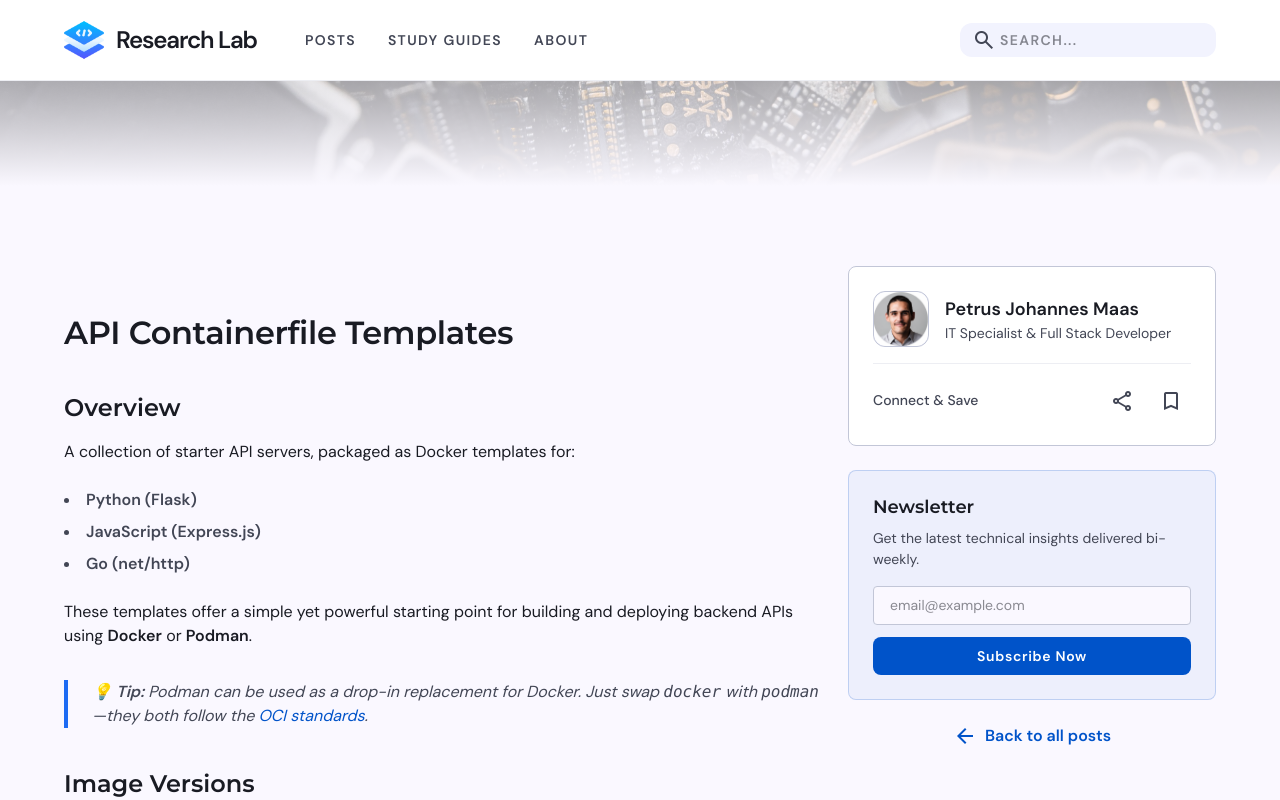
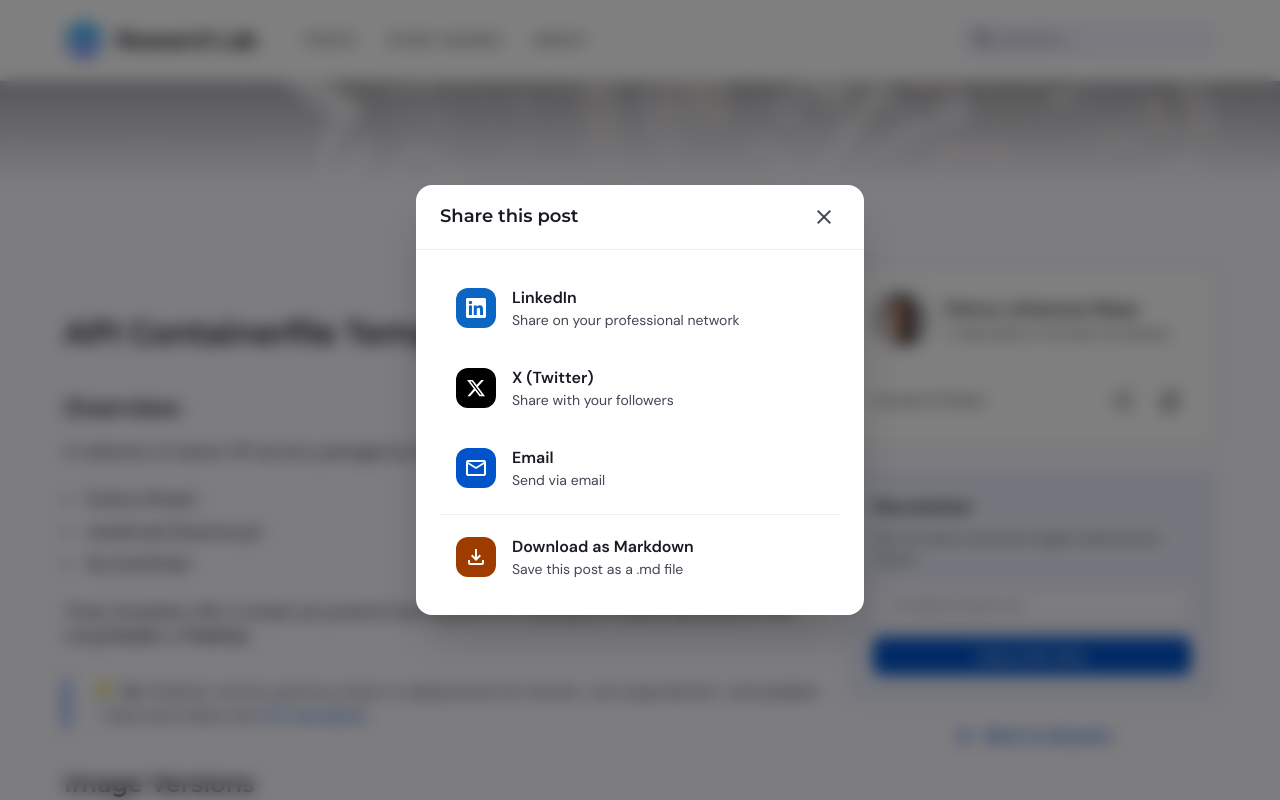
Before and after one commit to petrusjohannesmaas/research-lab, a React (Vite) app: page /post/api-containerfile-templates in a window 1280 px wide. Both pictures are taken after a click on the button "share". Shown: the part 508-1308 px from the top of the page. Built offline with nearby package versions, Linux system fonts and the light colour scheme.

Commit message:
Add share and copy to clipboard feature

```diff
--- /dev/null
+++ b/src/components/ShareModal.tsx
@@ -0,0 +1,135 @@
+import React from 'react';
+
+interface ShareModalProps {
+  isOpen: boolean;
+  onClose: () => void;
+  title: string;
+  slug: string;
+  content: string;
+}
+
+const ShareModal: React.FC<ShareModalProps> = ({ isOpen, onClose, title, slug, content }) => {
+  if (!isOpen) return null;
+
+  const postUrl = `${window.location.origin}/post/${slug}`;
+  const encodedUrl = encodeURIComponent(postUrl);
+  const encodedTitle = encodeURIComponent(title);
+
+  const handleLinkedIn = () => {
+    window.open(
+      `https://www.linkedin.com/sharing/share-offsite/?url=${encodedUrl}`,
+      '_blank',
+      'noopener,noreferrer'
+    );
+  };
+
+  const handleX = () => {
+    window.open(
+      `https://x.com/intent/tweet?url=${encodedUrl}&text=${encodedTitle}`,
+      '_blank',
+      'noopener,noreferrer'
+    );
+  };
+
+  const handleEmail = () => {
+    const subject = encodeURIComponent(`Check out: ${title}`);
+    const body = encodeURIComponent(`I thought you might find this interesting:\n\n${title}\n\n${postUrl}`);
+    window.open(`mailto:?subject=${subject}&body=${body}`, '_blank');
+  };
+
+  const handleDownload = () => {
+    const blob = new Blob([content], { type: 'text/markdown' });
+    const url = URL.createObjectURL(blob);
+    const a = document.createElement('a');
+    a.href = url;
+    a.download = `${slug}.md`;
+    document.body.appendChild(a);
+    a.click();
+    document.body.removeChild(a);
+    URL.revokeObjectURL(url);
+  };
+
+  return (
+    <div
+      className="fixed inset-0 z-50 flex items-center justify-center bg-black/50 backdrop-blur-sm"
+      onClick={onClose}
+    >
+      <div
+        className="bg-white rounded-2xl shadow-2xl w-full max-w-md mx-4 overflow-hidden"
+        onClick={(e) => e.stopPropagation()}
+      >
+        <div className="flex items-center justify-between px-6 py-4 border-b border-outline-variant/30">
+          <h2 className="font-headline-sm text-headline-sm text-on-surface">Share this post</h2>
+          <button
+            onClick={onClose}
+            className="p-1 hover:bg-surface-container-high rounded-lg transition-colors text-on-surface-variant"
+          >
+            <span className="material-symbols-outlined text-[20px]">close</span>
+          </button>
+        </div>
+
+        <div className="p-6 space-y-3">
+          <button
+            onClick={handleLinkedIn}
+            className="w-full flex items-center gap-4 px-4 py-3 rounded-xl hover:bg-surface-container-low transition-colors text-left"
+          >
+            <div className="w-10 h-10 rounded-full bg-[#0A66C2] flex items-center justify-center shrink-0">
+              <svg className="w-5 h-5 text-white" fill="currentColor" viewBox="0 0 24 24">
+                <path d="M20.447 20.452h-3.554v-5.569c0-1.328-.027-3.037-1.852-3.037-1.853 0-2.136 1.445-2.136 2.939v5.667H9.351V9h3.414v1.561h.046c.477-.9 1.637-1.85 3.37-1.85 3.601 0 4.267 2.37 4.267 5.455v6.286zM5.337 7.433c-1.144 0-2.063-.926-2.063-2.065 0-1.138.92-2.063 2.063-2.063 1.14 0 2.064.925 2.064 2.063 0 1.139-.925 2.065-2.064 2.065zm1.782 13.019H3.555V9h3.564v11.452zM22.225 0H1.771C.792 0 0 .774 0 1.729v20.542C0 23.227.792 24 1.771 24h20.451C23.2 24 24 23.227 24 22.271V1.729C24 .774 23.2 0 22.222 0h.003z"/>
+              </svg>
+            </div>
+            <div>
+              <p className="font-bold text-on-surface">LinkedIn</p>
+              <p className="text-sm text-on-surface-variant">Share on your professional network</p>
+            </div>
+          </button>
+
+          <button
+            onClick={handleX}
+            className="w-full flex items-center gap-4 px-4 py-3 rounded-xl hover:bg-surface-container-low transition-colors text-left"
+          >
+            <div className="w-10 h-10 rounded-full bg-black flex items-center justify-center shrink-0">
+              <svg className="w-5 h-5 text-white" fill="currentColor" viewBox="0 0 24 24">
+                <path d="M18.244 2.25h3.308l-7.227 8.26 8.502 11.24H16.17l-5.214-6.817L4.99 21.75H1.68l7.73-8.835L1.254 2.25H8.08l4.713 6.231zm-1.161 17.52h1.833L7.084 4.126H5.117z"/>
+              </svg>
+            </div>
+            <div>
+              <p className="font-bold text-on-surface">X (Twitter)</p>
+              <p className="text-sm text-on-surface-variant">Share with your followers</p>
+            </div>
+          </button>
+
+          <button
+            onClick={handleEmail}
+            className="w-full flex items-center gap-4 px-4 py-3 rounded-xl hover:bg-surface-container-low transition-colors text-left"
+          >
+            <div className="w-10 h-10 rounded-full bg-primary flex items-center justify-center shrink-0">
+              <span className="material-symbols-outlined text-white text-xl">mail</span>
+            </div>
+            <div>
+              <p className="font-bold text-on-surface">Email</p>
+              <p className="text-sm text-on-surface-variant">Send via email</p>
+            </div>
+          </button>
+
+          <div className="border-t border-outline-variant/30 my-2"></div>
+
+          <button
+            onClick={handleDownload}
+            className="w-full flex items-center gap-4 px-4 py-3 rounded-xl hover:bg-surface-container-low transition-colors text-left"
+          >
+            <div className="w-10 h-10 rounded-full bg-tertiary flex items-center justify-center shrink-0">
+              <span className="material-symbols-outlined text-white text-xl">download</span>
+            </div>
+            <div>
+              <p className="font-bold text-on-surface">Download as Markdown</p>
+              <p className="text-sm text-on-surface-variant">Save this post as a .md file</p>
+            </div>
+          </button>
+        </div>
+      </div>
+    </div>
+  );
+};
+
+export default ShareModal;
--- a/src/pages/PostPage.tsx
+++ b/src/pages/PostPage.tsx
@@ -1,13 +1,22 @@
-import React, { useMemo } from 'react';
+import React, { useMemo, useState } from 'react';
 import { useParams, Link, Navigate } from 'react-router-dom';
 import ReactMarkdown from 'react-markdown';
 import remarkGfm from 'remark-gfm';
 import { getPostBySlug } from '../utils/posts';
 import { getRandomImage } from '../utils/images';
+import ShareModal from '../components/ShareModal';
 
 const PostPage: React.FC = () => {
   const { slug } = useParams<{ slug: string }>();
   const post = useMemo(() => (slug ? getPostBySlug(slug) : undefined), [slug]);
+  const [isShareModalOpen, setIsShareModalOpen] = useState(false);
+  const [showToast, setShowToast] = useState(false);
+
+  const handleCopyLink = () => {
+    navigator.clipboard.writeText(window.location.href);
+    setShowToast(true);
+    setTimeout(() => setShowToast(false), 2000);
+  };
 
   // Random image cycled when a post is opened
   const headerImage = useMemo(() => getRandomImage(), [slug]);
@@ -133,13 +142,19 @@
                   </div>
                 </div>
                 <div className="flex items-center justify-between pt-4 border-t border-outline-variant/30">
-                  <p className="text-sm font-medium text-on-surface-variant">Connect & Save</p>
+                  <p className="text-sm font-medium text-on-surface-variant">Connect & Share</p>
                   <div className="flex gap-2">
-                    <button className="p-2 hover:bg-surface-container-high rounded-lg transition-colors text-on-surface-variant">
+                    <button
+                      onClick={() => setIsShareModalOpen(true)}
+                      className="p-2 hover:bg-surface-container-high rounded-lg transition-colors text-on-surface-variant"
+                    >
                       <span className="material-symbols-outlined text-[20px]">share</span>
                     </button>
-                    <button className="p-2 hover:bg-surface-container-high rounded-lg transition-colors text-on-surface-variant">
-                      <span className="material-symbols-outlined text-[20px]">bookmark</span>
+                    <button
+                      onClick={handleCopyLink}
+                      className="p-2 hover:bg-surface-container-high rounded-lg transition-colors text-on-surface-variant"
+                    >
+                      <span className="material-symbols-outlined text-[20px]">content_copy</span>
                     </button>
                   </div>
                 </div>
@@ -170,6 +185,21 @@
           </aside>
         </div>
       </main>
+
+      <ShareModal
+        isOpen={isShareModalOpen}
+        onClose={() => setIsShareModalOpen(false)}
+        title={post.title}
+        slug={slug || ''}
+        content={post.content}
+      />
+
+      {showToast && (
+        <div className="fixed bottom-6 left-1/2 -translate-x-1/2 z-50 bg-on-surface text-white px-5 py-3 rounded-xl shadow-lg flex items-center gap-2 animate-in fade-in slide-in-from-bottom-2 duration-200">
+          <span className="material-symbols-outlined text-[18px]">check_circle</span>
+          <span className="font-medium text-sm">Link copied to clipboard</span>
+        </div>
+      )}
     </div>
   );
 };
```
